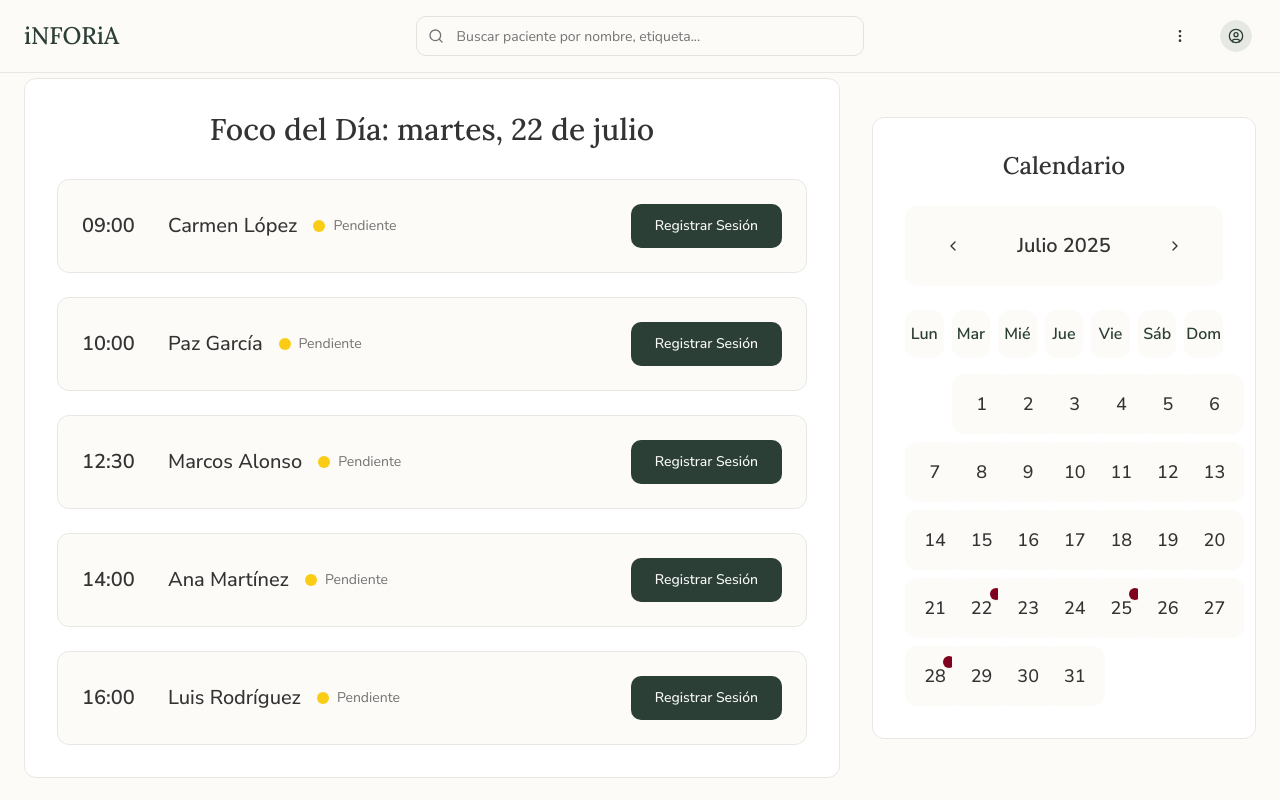
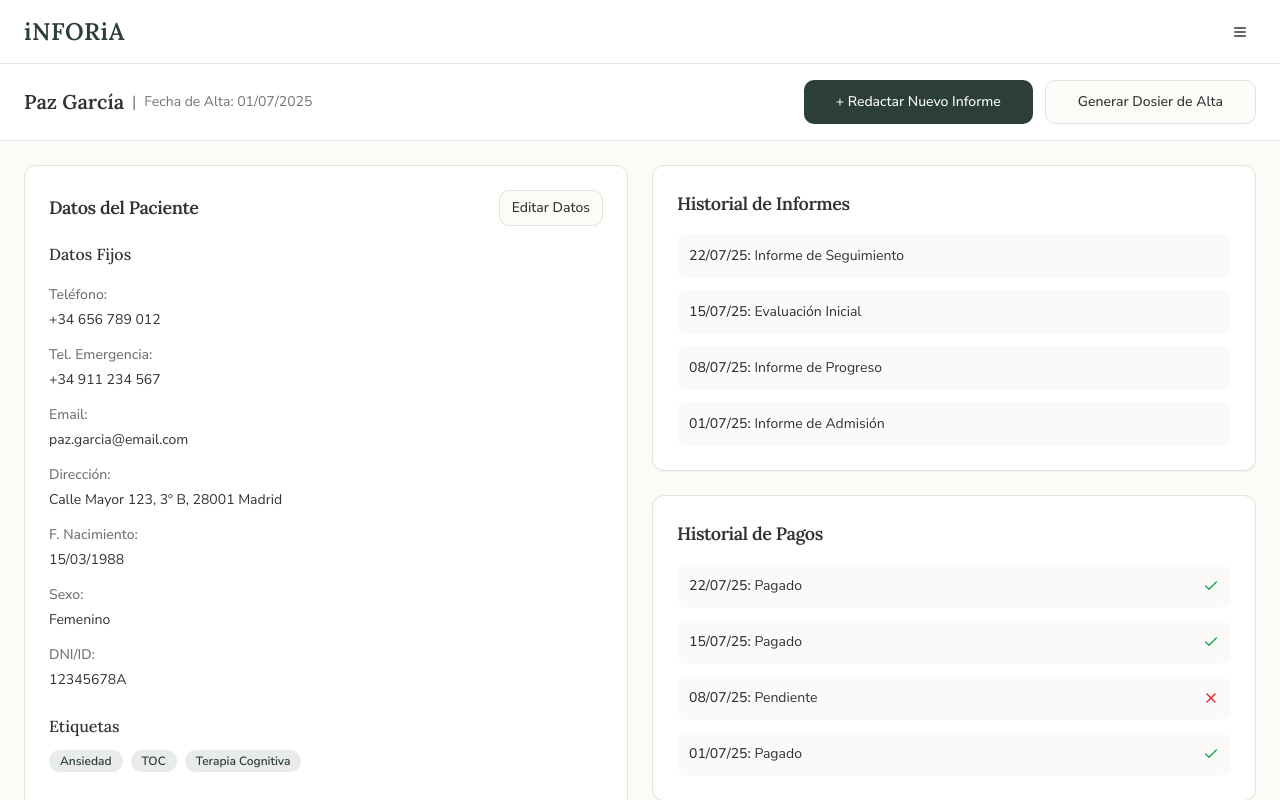
Before and after one commit to projectexinoxano-lab/inforia-knowledge-flow, a React (Vite) app: page / in a window 1280 px wide. Shown: the top 800 px of the page. Built offline with nearby package versions, Linux system fonts and the light colour scheme.

Commit message:
AI: Display Patient Profile Page
Navigated to the "Ficha Detallada de Paciente" page and displayed it within the current view.
Here are the files that were edited by the AI in that message:
-edited src/App.tsx

```diff
--- a/src/pages/Index.tsx
+++ b/src/pages/Index.tsx
@@ -1,7 +1,7 @@
-import MainDashboard from "@/components/MainDashboard";
+import PatientProfile from "./PatientProfile";
 
 const Index = () => {
-  return <MainDashboard />;
+  return <PatientProfile />;
 };
 
 export default Index;
```
